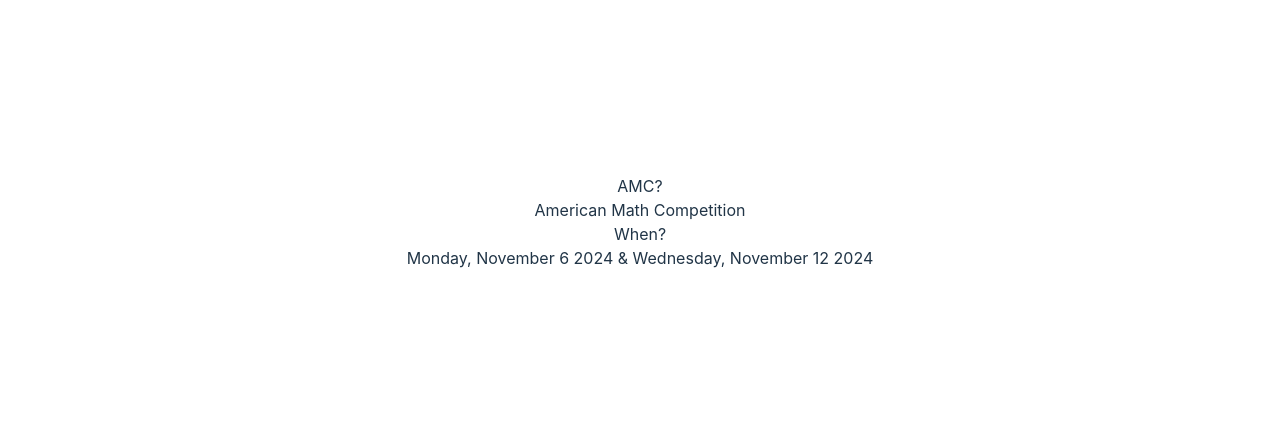
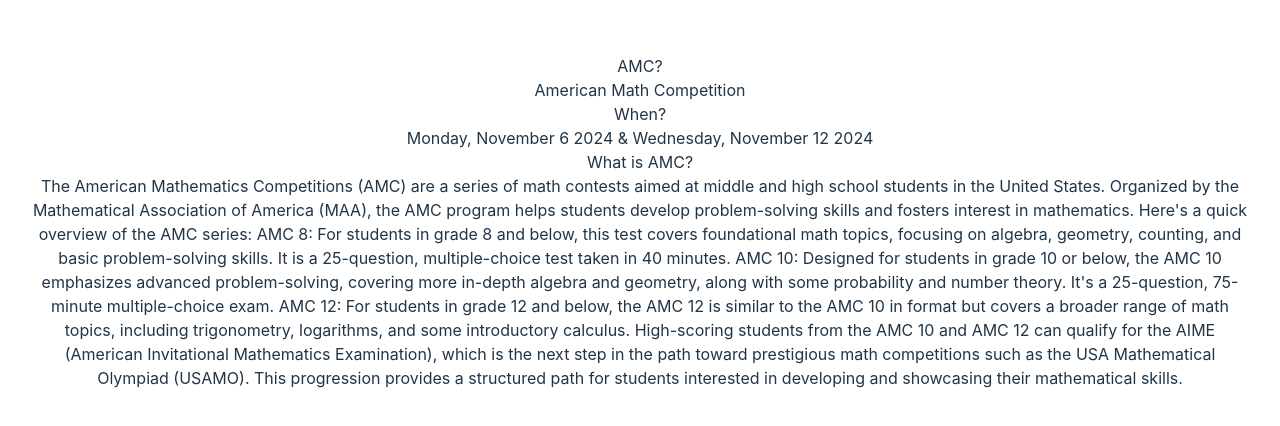
Before and after one commit to AMC-Starter-Kit/guide, a React (Vite) app in the folder web/: page / in a window 1280 px wide. Shown: the part 178-604 px from the top of the page. Built offline with nearby package versions, Linux system fonts and the light colour scheme.

Commit message:
Update App.tsx
INformation about what AMC is.

```diff
--- a/web/src/App.tsx
+++ b/web/src/App.tsx
@@ -12,6 +12,20 @@
           <header>When?</header>
           <div>Monday, November 6 2024 & Wednesday, November 12 2024 </div>
         </section>
+        <section>
+          <header>What is AMC?</header>
+          <div>The American Mathematics Competitions (AMC) are a series of math contests aimed at middle and high school students in the United States. Organized by the Mathematical Association of America (MAA), the AMC program helps students develop problem-solving skills and fosters interest in mathematics.
+
+Here's a quick overview of the AMC series:
+
+AMC 8: For students in grade 8 and below, this test covers foundational math topics, focusing on algebra, geometry, counting, and basic problem-solving skills. It is a 25-question, multiple-choice test taken in 40 minutes.
+
+AMC 10: Designed for students in grade 10 or below, the AMC 10 emphasizes advanced problem-solving, covering more in-depth algebra and geometry, along with some probability and number theory. It's a 25-question, 75-minute multiple-choice exam.
+
+AMC 12: For students in grade 12 and below, the AMC 12 is similar to the AMC 10 in format but covers a broader range of math topics, including trigonometry, logarithms, and some introductory calculus.
+
+High-scoring students from the AMC 10 and AMC 12 can qualify for the AIME (American Invitational Mathematics Examination), which is the next step in the path toward prestigious math competitions such as the USA Mathematical Olympiad (USAMO). This progression provides a structured path for students interested in developing and showcasing their mathematical skills. </div>
+        </section>
       </main>
     </div>
   );
```
